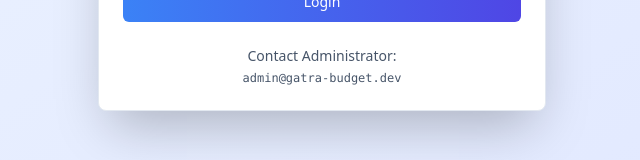
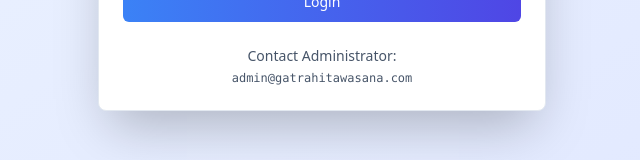
Before and after one commit to fajrif/gatra-budget-frontend, a React (Vite) app: page /login in a window 1280 px wide. Shown: the part 550-710 px from the top of the page, without its empty margins (318-958 px from the left). Built offline with nearby package versions, Linux system fonts and the light colour scheme; no server answers; what ag-grid-community would draw is missing.

Commit message:
fix: update admin/example email domains

```diff
--- a/src/components/dialogs/operationals/AddEditUserDialog.tsx
+++ b/src/components/dialogs/operationals/AddEditUserDialog.tsx
@@ -158,7 +158,7 @@ const AddEditUserDialog = ({ isOpen, onClose, editingUser, onFinish }: AddEditUs
               <Label htmlFor="email">Email *</Label>
               <Input
                 id="email"
-                placeholder="Contoh: user@gatra-budget.dev"
+                placeholder="Contoh: user@gatrahitawasana.com"
                 {...register('email')}
               />
               {errors.email && (
--- a/src/pages/Login.tsx
+++ b/src/pages/Login.tsx
@@ -89,7 +89,7 @@ const Login = () => {
 
           <div className="mt-6 text-center text-sm text-slate-600">
             <p>Contact Administrator:</p>
-            <p className="font-mono text-xs mt-1">admin@gatra-budget.dev</p>
+            <p className="font-mono text-xs mt-1">admin@gatrahitawasana.com</p>
           </div>
         </CardContent>
       </Card>
```
